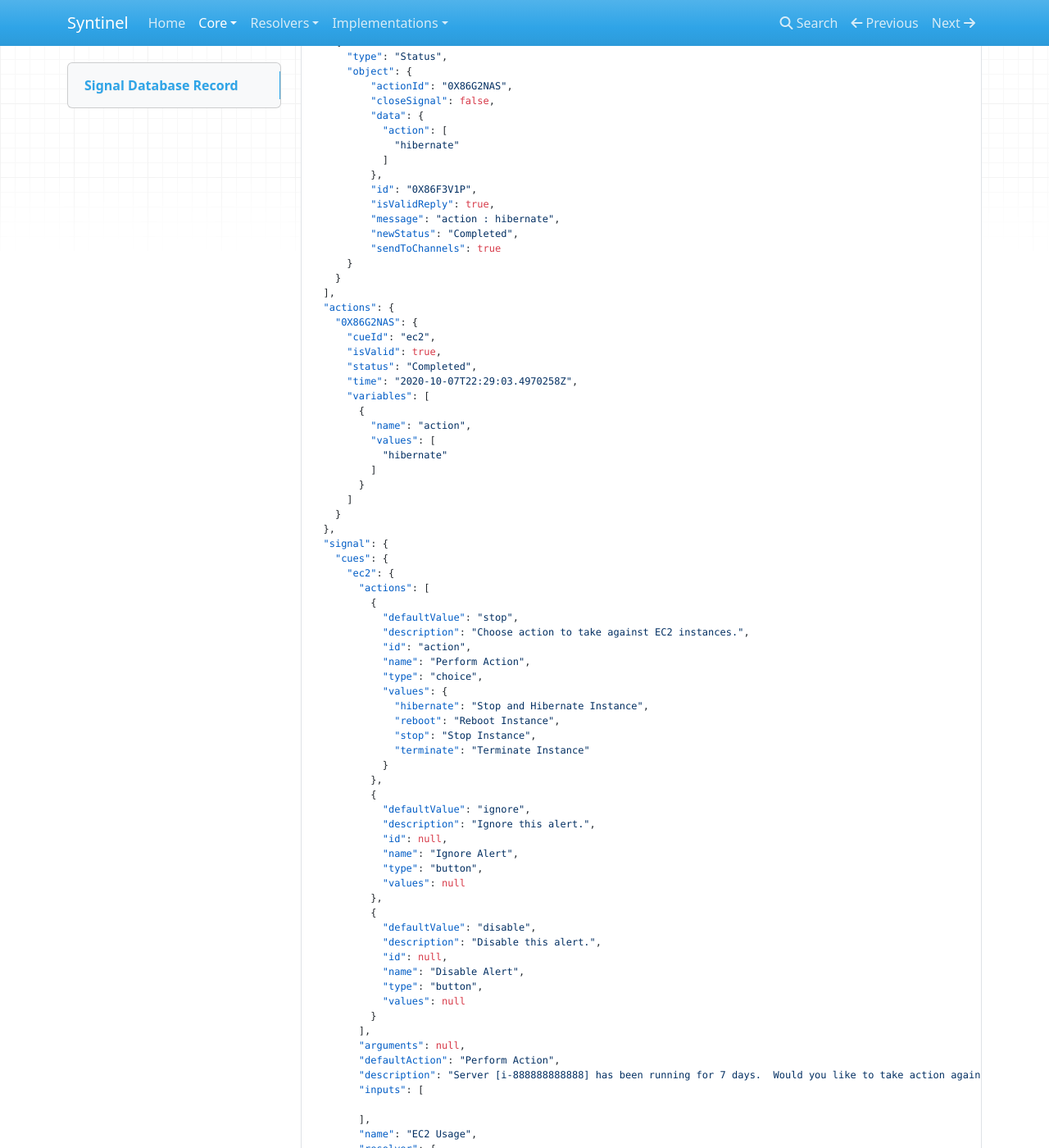
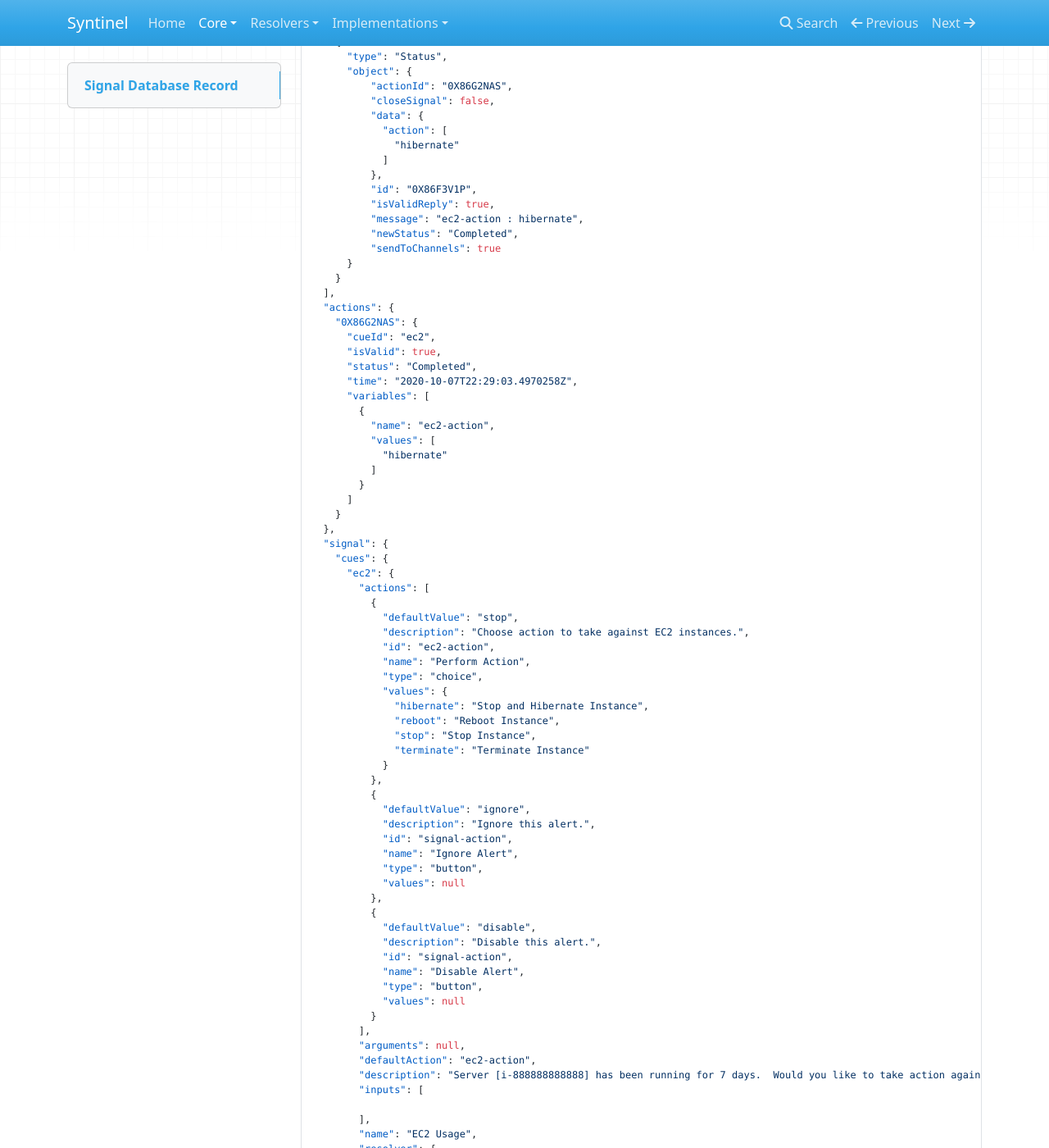
Before and after one commit to SynapseProject/syntinel.docs, an MkDocs documentation site: the page built from docs/classes/database/signal-db.md, in a window 1280 px wide and 1400 px high, scrolled down 3497 px. Shown: the whole window at 82% size. Built offline with MkDocs 1.6.1, drawn with Linux system fonts in a browser that asks for light colours; nearby versions of some CDN libraries; old or Windows-style settings are respelled for this version of MkDocs.

Commit message:
Missed one.

```diff
--- a/docs/classes/database/signal-db.md
+++ b/docs/classes/database/signal-db.md
@@ -143,7 +143,7 @@ The message below represents a resolver that monitors server uptime and asks sub
           },
           "id": "0X86F3V1P",
           "isValidReply": true,
-          "message": "action : hibernate",
+          "message": "ec2-action : hibernate",
           "newStatus": "Completed",
           "sendToChannels": true
       }
@@ -157,7 +157,7 @@ The message below represents a resolver that monitors server uptime and asks sub
       "time": "2020-10-07T22:29:03.4970258Z",
       "variables": [
         {
-          "name": "action",
+          "name": "ec2-action",
           "values": [
             "hibernate"
           ]
@@ -172,7 +172,7 @@ The message below represents a resolver that monitors server uptime and asks sub
           {
             "defaultValue": "stop",
             "description": "Choose action to take against EC2 instances.",
-            "id": "action",
+            "id": "ec2-action",
             "name": "Perform Action",
             "type": "choice",
             "values": {
@@ -185,7 +185,7 @@ The message below represents a resolver that monitors server uptime and asks sub
           {
             "defaultValue": "ignore",
             "description": "Ignore this alert.",
-            "id": null,
+            "id": "signal-action",
             "name": "Ignore Alert",
             "type": "button",
             "values": null
@@ -193,14 +193,14 @@ The message below represents a resolver that monitors server uptime and asks sub
           {
             "defaultValue": "disable",
             "description": "Disable this alert.",
-            "id": null,
+            "id": "signal-action",
             "name": "Disable Alert",
             "type": "button",
             "values": null
           }
         ],
         "arguments": null,
-        "defaultAction": "Perform Action",
+        "defaultAction": "ec2-action",
         "description": "Server [i-888888888888] has been running for 7 days.  Would you like to take action against it?",
         "inputs": [
 
```
